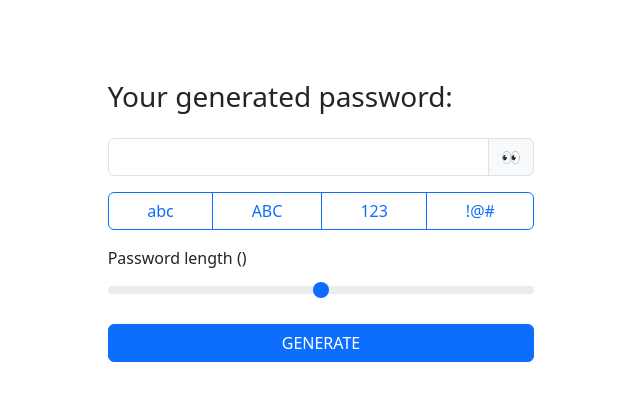
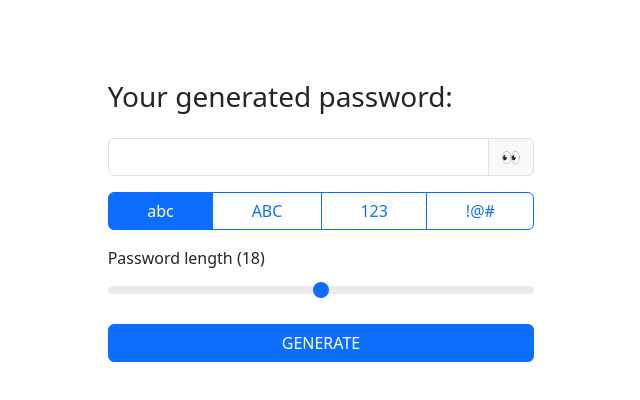
Before and after one commit to szymon-skalmierski/angular-password-generator, an Angular app: page / in a window 1280 px wide. Shown: the top 400 px of the page, without its empty margins (319-959 px from the left). Built offline with nearby package versions, Linux system fonts and the light colour scheme.

Commit message:
password length display and initial value

```diff
--- a/src/app/app.component.html
+++ b/src/app/app.component.html
@@ -19,8 +19,8 @@
       <label class="btn btn-outline-primary" for="input!@#">!@#</label>
     </div>
     <div class="my-3" role="group" aria-label="Password length range">
-      <label for="passwordLength" class="form-label">Password length (<span></span>)</label>
-      <input type="range" class="form-range" min="4" max="30" id="passwordLength" formControlName="length">
+      <label for="passwordLength" class="form-label">Password length (<span>{{ passwordForm.controls.length.value }}</span>)</label>
+      <input type="range" class="form-range" min="4" max="32" id="passwordLength" formControlName="length">
     </div>
     <div class="d-grid">
       <button class="btn btn-primary" type="button" (click)="show()">GENERATE</button>
--- a/src/app/app.component.ts
+++ b/src/app/app.component.ts
@@ -12,12 +12,12 @@ export class AppComponent {
   passwordForm = new FormGroup({
     generatedPassword: new FormControl(''),
     options: new FormGroup({
-      'lowercase': new FormControl(''),
-      'uppercase': new FormControl(''),
-      'digits': new FormControl(''),
-      'special': new FormControl('')
+      'lowercase': new FormControl(true),
+      'uppercase': new FormControl(false),
+      'digits': new FormControl(false),
+      'special': new FormControl(false)
     }),
-    length: new FormControl('')
+    length: new FormControl(18)
   });
 
   show() {
```
